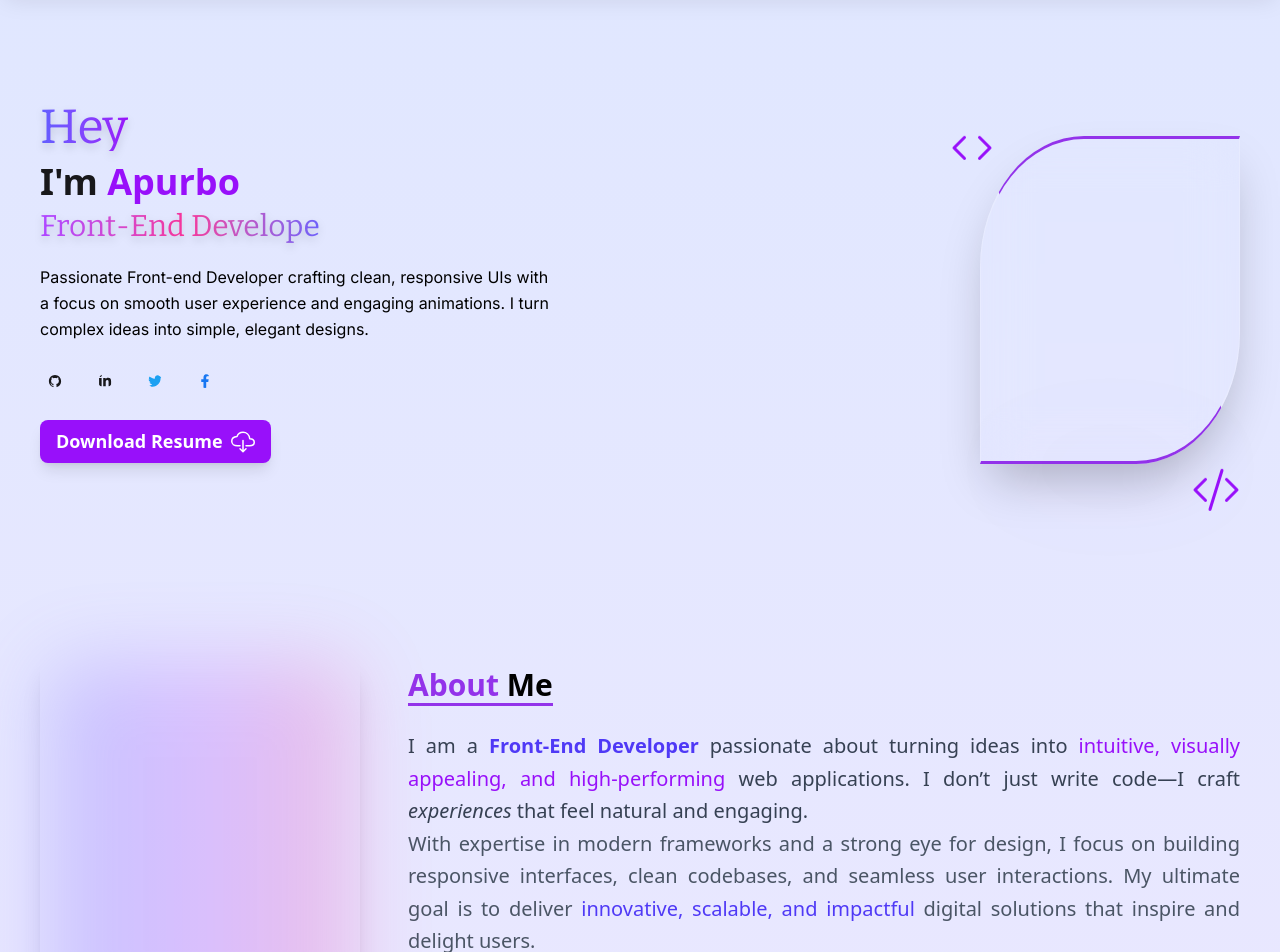
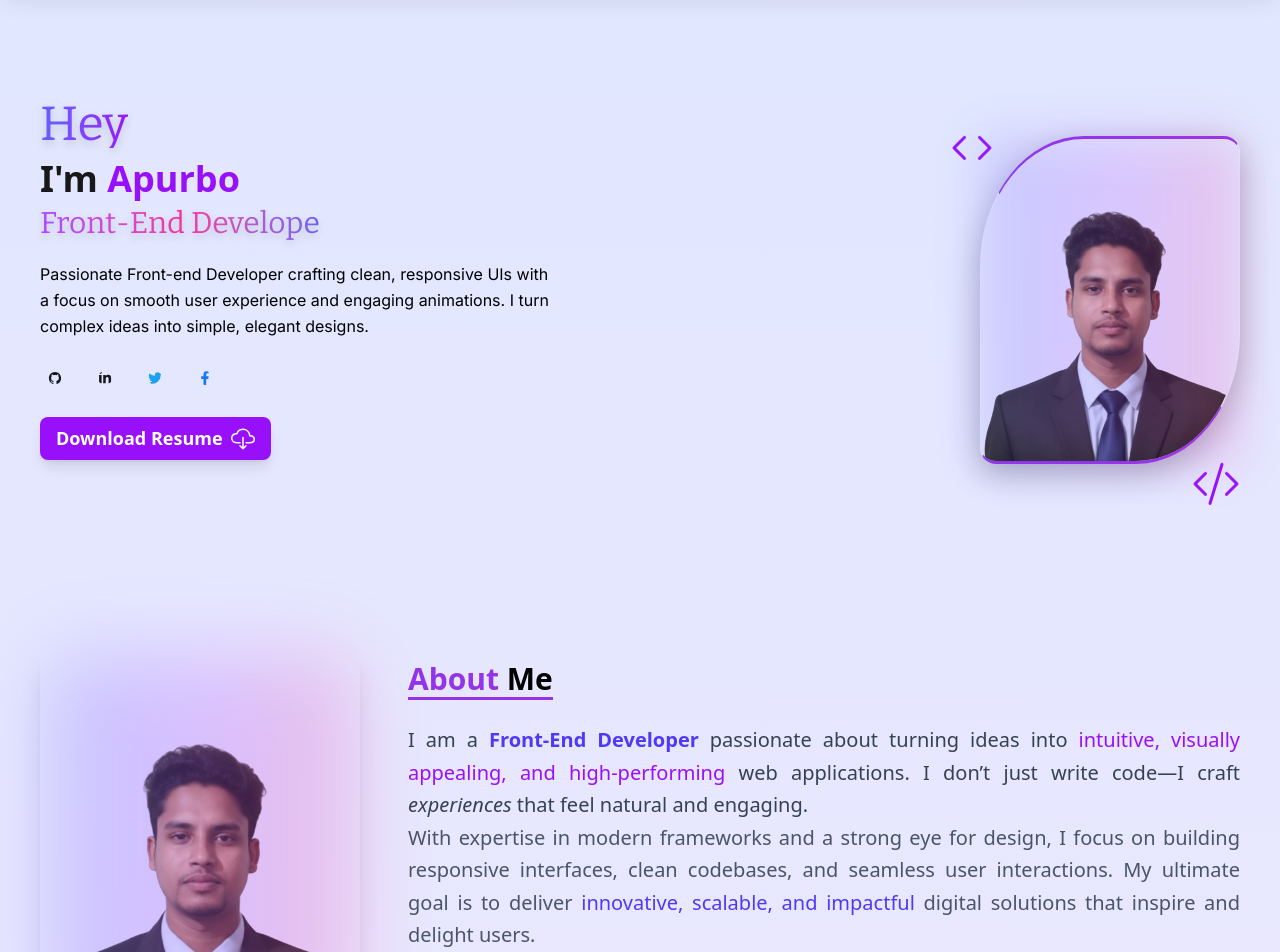
Before and after one commit to abapurbo/personal-project, a React (Vite) app: page / in a window 1280 px wide. Shown: the part 80-1032 px from the top of the page. Built offline with nearby package versions, Linux system fonts and the light colour scheme; a web font is replaced by a local one.

Commit message:
added my image

```diff
--- a/src/Commponets/Banner.jsx
+++ b/src/Commponets/Banner.jsx
@@ -6,6 +6,7 @@ import { motion } from "framer-motion";
 import './iconStyle.css'
 import '../font/font.css'
 import { Typewriter } from "react-simple-typewriter";
+import MyImg from '../assets/MyImg/MyImg.png'
 export default function Banner() {
 
     return (
@@ -71,15 +72,27 @@ export default function Banner() {
                 className="relative lg:mt-10 md:mt-14 mt-16  md:order-2 order-1 z-10 "
             >
                 <BsCode className="lg:text-5xl  md:text-5xl text-4xl text-purple-600 absolute lg:-top-2 -top-2 -left-4 lg:-left-8 animate-bounce" />
-                <div className=" relative group">
-                    <div className=" img-container w-65 h-82 overflow-hidden shadow-2xl
-                  backdrop-blur-xl border border-white/20 ">
-                        {/* image */}
+                <div className="relative group">
+                    <div
+                        className="img-container flex items-end w-65 h-82 overflow-hidden
+        rounded-2xl shadow-[0_10px_30px_rgba(0,0,0,0.25)]
+        hover:shadow-[0_20px_40px_rgba(0,0,0,0.35)]
+        transition-all duration-500 backdrop-blur-xl border border-white/20"
+                    >
+                        <img
+                            src={MyImg}
+                            alt="My_image"
+                            className="object-cover"
+                        />
                     </div>
 
-                    {/* Glow Effect */}
-                    <div className="img-container  border-2 -inset-2 bg-gradient-to-r from-indigo-500 via-purple-500 to-pink-500 blur-3xl opacity-25 group-hover:opacity-50 transition"></div>
+                    {/* Glow Border */}
+                    <div className="absolute inset-0 rounded-2xl bg-gradient-to-r
+        from-indigo-500 via-purple-500 to-pink-500
+        opacity-20 group-hover:opacity-40 blur-xl transition-all duration-500">
+                    </div>
                 </div>
+
 
                 <BsCodeSlash className="lg:text-5xl md:text-5xl text-4xl text-purple-600 absolute right-0 animate-bounce" />
             </motion.div>
--- a/src/Commponets/ProjectSwiper/ProjectSwiper.jsx
+++ b/src/Commponets/ProjectSwiper/ProjectSwiper.jsx
@@ -13,8 +13,7 @@ import './styles.css';
 // import required modules
 import { EffectCoverflow, Pagination } from 'swiper/modules';
 
-export default function ProjectSwiper({handleProjectDetails,openModal}) {
-
+export default function ProjectSwiper() {
   return (
     <>
       <Swiper
@@ -31,10 +30,10 @@ export default function ProjectSwiper({handleProjectDetails,openModal}) {
         }}
         pagination={true}
         modules={[EffectCoverflow, Pagination]}
-        className="mySwiper"
+        className="mySwiper "
       >
         <SwiperSlide>
-          <div className=' '>
+          <div className='bg-white'>
             <div>
               <img src="https://i.ibb.co.com/LDZmhPPY/Screenshot-2025-11-16-002012.png" alt="car-rental-plartform-home-image" />
             </div>
@@ -72,21 +71,18 @@ export default function ProjectSwiper({handleProjectDetails,openModal}) {
                   </button>
 
                 </div>
-                <div className='flex justify-between items-center  mt-8'>
-                  <button className='text-black font-semibold flex items-center gap-1 bg-gray-300 px-2 py-1 rounded-sm '><FaExternalLinkAlt />View Project</button>
-                  <button className='text-black font-semibold flex items-center gap-1 cursor-pointer bg-gray-200 px-2 py-1 rounded-sm '><img className='w-4' src="https://i.ibb.co.com/5xwL5N66/images-8-removebg-preview.png" alt="github-img" />Git Client</button>
-                  <button className='text-black font-semibold flex items-center gap-1 cursor-pointer bg-gray-300 px-2 py-1 rounded-sm '><img className='w-4' src="https://i.ibb.co.com/5xwL5N66/images-8-removebg-preview.png" alt="github-img" />Git Server</button>
+                <div className='flex justify-between items-center  mt-4'>
+                  <a href='https://car-rental-platform.pages.dev/' className='text-black font-semibold flex items-center gap-1 cursor-pointer hover:underline'><FaExternalLinkAlt />View Project</a>
+                  <a href='https://github.com/abapurbo/car-rental-platform-client' className='text-black font-semibold flex items-center gap-1 cursor-pointer hover:underline '><img className='w-4' src="https://i.ibb.co.com/5xwL5N66/images-8-removebg-preview.png" alt="github-img" />Git Client</a>
+                  <a href='https://github.com/abapurbo/car-rental-server' className='text-black font-semibold flex items-center gap-1 cursor-pointer hover:underline '><img className='w-4' src="https://i.ibb.co.com/5xwL5N66/images-8-removebg-preview.png" alt="github-img" />Git Server</a>
                 </div>
-              <p onClick={()=>{handleProjectDetails('RentWheels');openModal()}} className='flex items-center  hover:hover:text-red-600 text-black font-semibold justify-center gap-1'>
-                  <IoListSharp className='text-xl hover:text-red-600' />
-                  See Details
-                </p>
+
               </div>
             </div>
           </div>
         </SwiperSlide>
         <SwiperSlide className='w-auto'>
-          <div className='h-[600px] '>
+          <div className='bg-white'>
             <div>
               <img src="https://i.ibb.co.com/KxrDb3n4/Screenshot-2025-11-16-005611.png" alt="skill-swap-plartform-home-image" />
             </div>
@@ -95,7 +91,7 @@ export default function ProjectSwiper({handleProjectDetails,openModal}) {
                 <p className='text-xl text-black font-bold'><span className='text-[#9333EA]'>Skill</span>Swap</p>
                 <button className='bg-gray-200 px-2 py-1 shadow-2xl rounded-xs text-sm font-semibold'>Front-End</button>
               </div>
-              <div className='mt-3 space-y-3'>
+                <div className='mt-3  space-y-3'>
                   <p>Lorem, ipsum dolor sit amet consectetur adipisicing elit. Fuga corrupti consequatur optio ducimus facilis impedit possimus laboriosam iure, dicta modi.</p>
                   <div className='flex flex-wrap gap-2'>
                     <button className='flex items-center gap-1 text-black bg-gray-200 px-2 py-1 shadow-2xl rounded-xs text-sm font-semibold'>
@@ -112,15 +108,10 @@ export default function ProjectSwiper({handleProjectDetails,openModal}) {
                     </button>
                   </div>
                 </div>
-              <div className='flex justify-between items-center  mt-32'>
-                <button className='text-black font-semibold flex items-center gap-1 bg-gray-300 px-2 py-1 rounded-sm '><FaExternalLinkAlt />View Project</button>
-                <button className='text-black font-semibold flex items-center gap-1 cursor-pointer bg-gray-200 px-2 py-1 rounded-sm '><img className='w-4' src="https://i.ibb.co.com/5xwL5N66/images-8-removebg-preview.png" alt="github-img" />Git Client</button>
-                <button className='text-black font-semibold flex items-center gap-1 cursor-pointer bg-gray-300 px-2 py-1 rounded-sm '><img className='w-4' src="https://i.ibb.co.com/5xwL5N66/images-8-removebg-preview.png" alt="github-img" />Git Server</button>
+                <div className='flex justify-between items-center mt-4 '>
+                  <a href='https://b12-a9-firesheild-abapurbo.web.app/' className='text-black font-semibold flex items-center gap-1 cursor-pointer hover:underline '><FaExternalLinkAlt />View Project</a>
+                  <a href='https://github.com/abapurbo/b12-a9-firesheild-abapurbo' className='text-black font-semibold flex items-center gap-1 cursor-pointer hover:underline '><img className='w-4' src="https://i.ibb.co.com/5xwL5N66/images-8-removebg-preview.png" alt="github-img" />Git Client</a>
                 </div>
-              <p onClick={()=>{handleProjectDetails('skillSwap'),openModal()}} className='flex items-center mt-3  hover:hover:text-red-600 text-black font-semibold justify-center gap-1'>
-                <IoListSharp className='text-xl hover:text-red-600' />
-                See Details
-              </p>
             </div>
           </div>
         </SwiperSlide>
--- a/src/Commponets/ProjectSwiper/styles.css
+++ b/src/Commponets/ProjectSwiper/styles.css
@@ -13,24 +13,24 @@ body {
 .swiper-slide {
   background-position: center;
   background-size: cover;
-  width: 450px;
-  height: 480px;
+  width: 400px;
+  /* height: 480px; */
   border-radius: 16px;
   overflow: hidden;
 }
 
-.swiper-slide {
-  display: block;
-  width: 400px;
-  height: 580px;
-  object-fit: cover;
-  border-radius: 16px;
-  background: white;
-}
+
 
 .swiper-slide:hover {
   box-shadow: -10px 0 20px #b577ef,
     10px 0 20px #b577ef;
 }
 
-.swiper-pagination {}
+@media screen and (max-width:576px) {
+  .swiper-slide {
+
+    width:320px
+
+  }
+
+}
--- a/src/Page/About.jsx
+++ b/src/Page/About.jsx
@@ -1,7 +1,7 @@
 import React from "react";
 import { motion } from "framer-motion";
 import { IoCloudDownloadOutline } from "react-icons/io5";
-
+import MyImg from '../assets/MyImg/MyImg.png'
 const About = () => {
     const isSmallScreen = window.innerWidth < 768;
     return (
@@ -22,8 +22,8 @@ const About = () => {
                 transition={{ duration: 0.7, delay: 0.2 }}
             >
                 <div className="relative group">
-                    <div className="h-[400px] w-80 md:w-80 md:h-[400px] rounded-2xl  p-[6px] shadow-xl transition-transform duration-500 group-hover:scale-105">
-
+                    <div className="h-[400px] w-80 md:w-[400] md:h-[400px]   flex items-end  p-[6px] shadow-xl transition-transform duration-500 group-hover:scale-105">
+                        <img src={MyImg} alt="myimg" />
                     </div>
                     {/* Glow Effect */}
                     <div className="absolute inset-2 rounded-3xl bg-gradient-to-r from-indigo-500 via-purple-500 to-pink-500 blur-2xl opacity-25 group-hover:opacity-40 "></div>
--- a/src/Page/Projects.jsx
+++ b/src/Page/Projects.jsx
@@ -2,37 +2,15 @@ import React, { useRef } from 'react';
 import ProjectSwiper from '../Commponets/ProjectSwiper/ProjectSwiper';
 
 const Projects = () => {
-    const detailsModal = useRef()
 
-    // handle modal prject details
-    const handleProjectDetails = (project) => {
-        console.log(project)
-    }
-    // modal open
-    const openModal=()=>{
-        detailsModal.current.showModal()
-    }
-    const closeModal=()=>{
-        detailsModal.current.close()
-    }
     return (
         <section id='projects' className='container mx-auto md:py-16'>
 
-            <div className='flex flex-col justify-center items-center'>
+            <div className='flex flex-col justify-center items-center '>
                 <h1 className='md:text-3xl w-fit  text-2xl font-bold text-purple-700 border-b-3 border-b-[#9333EA]'>My Project <span className='text-black'>Shokcase</span></h1>
-                <ProjectSwiper handleProjectDetails={handleProjectDetails} openModal={openModal}></ProjectSwiper>
+                <ProjectSwiper></ProjectSwiper>
             </div>
-            {/* project details modal */}
-            <dialog ref={detailsModal} className="modal">
-                <div className="modal-box">
-                    <form method="dialog">
-                        {/* if there is a button in form, it will close the modal */}
-                        <button className="btn btn-sm btn-circle btn-ghost absolute right-2 top-2">✕</button>
-                    </form>
-                    <h3 className="font-bold text-lg">Hello!</h3>
-                    <p onClick={closeModal} className="py-4">Press ESC key or click on ✕ button to close</p>
-                </div>
-            </dialog>
+
         </section>
     );
 };
```
Also changed, not shown: src/assets/MyImg/MyImg.png (added), 1 other file (tests, documents, lock files or other folders). Lines whose indentation alone changed are shown as unchanged.
